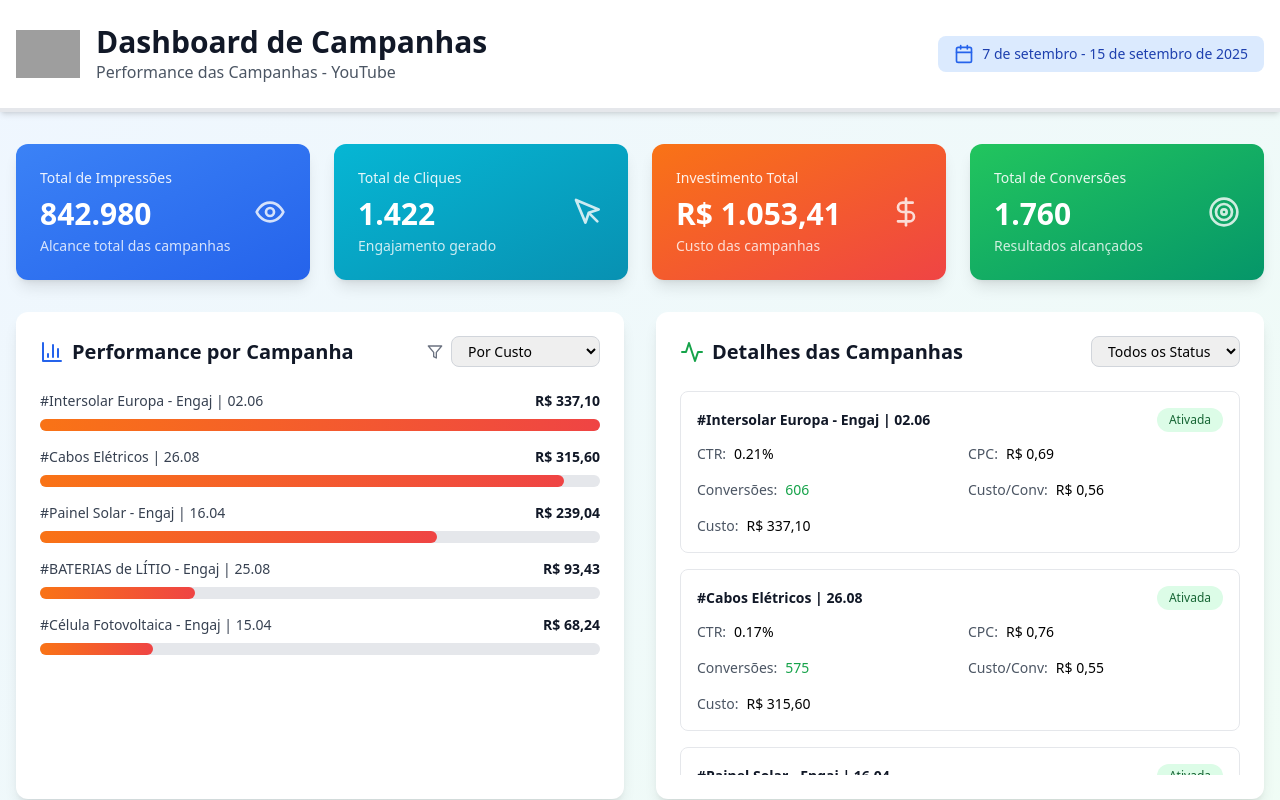
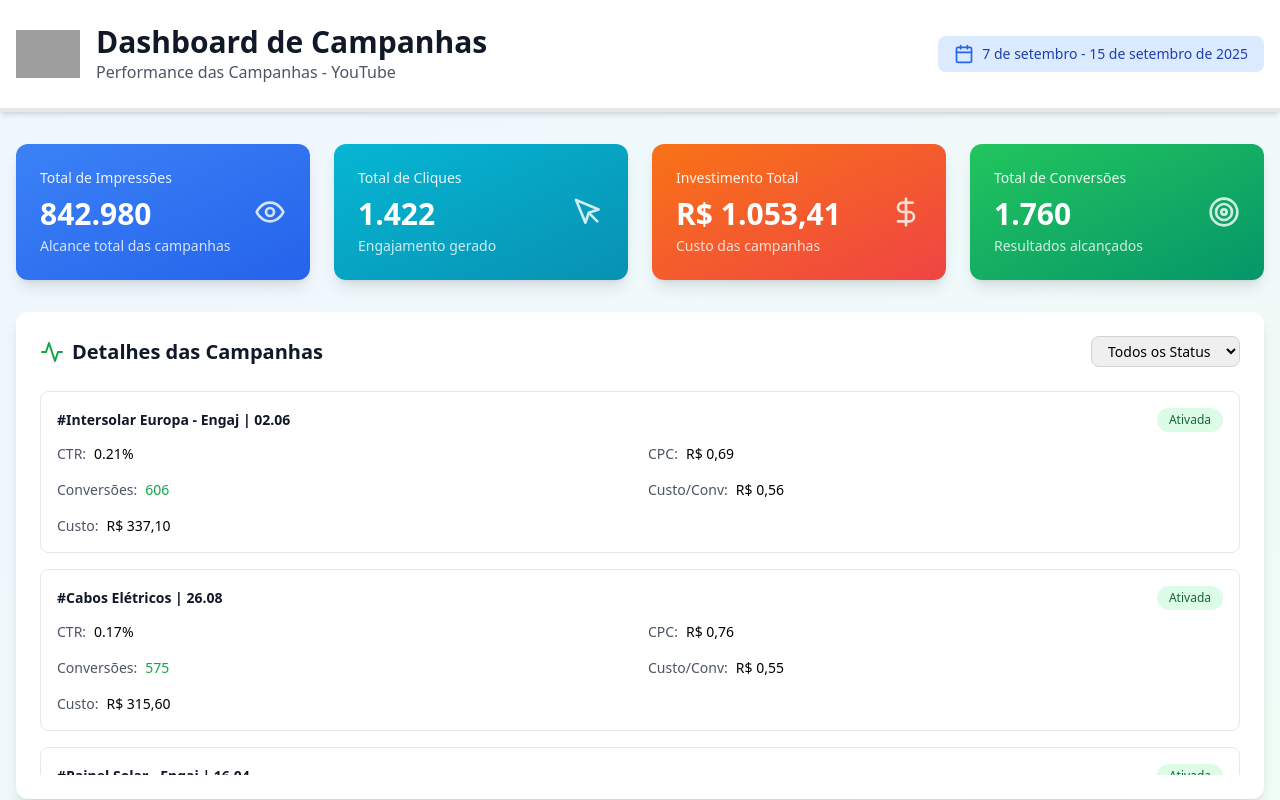
Before and after one commit to GuilhermeGosse/cs-youtube-ads, a React (Vite) app: page / in a window 1280 px wide. Shown: the top 800 px of the page. Built offline with nearby package versions, Linux system fonts and the light colour scheme; grey boxes are pictures that could not be loaded.

Commit message:
Update App.tsx
tirou grafico de barras

```diff
--- a/src/App.tsx
+++ b/src/App.tsx
@@ -232,39 +232,8 @@ function App() {
           />
         </div>
 
-        <div className="grid grid-cols-1 lg:grid-cols-2 gap-8">
-          {/* Chart Section */}
-          <div className="bg-white rounded-xl shadow-lg p-6">
-            <div className="flex items-center justify-between mb-6">
-              <h2 className="text-xl font-bold text-gray-900 flex items-center">
-                <BarChart3 className="mr-2 text-blue-600" size={24} />
-                Performance por Campanha
-              </h2>
-              <div className="flex items-center space-x-2">
-                <Filter size={16} className="text-gray-500" />
-                <select
-                  value={sortBy}
-                  onChange={(e) => setSortBy(e.target.value as 'cost' | 'conversions' | 'clicks')}
-                  className="text-sm border border-gray-300 rounded-lg px-3 py-1 focus:ring-2 focus:ring-blue-500 focus:border-transparent"
-                >
-                  <option value="cost">Por Custo</option>
-                  <option value="conversions">Por Conversões</option>
-                  <option value="clicks">Por Cliques</option>
-                </select>
-              </div>
-            </div>
+        <div className="grid grid-cols-1 lg:grid-cols-1 gap-8">
 
-            <div className="space-y-4">
-              {filteredCampaigns.map((campaign) => (
-                <CampaignBar
-                  key={campaign.id}
-                  campaign={campaign}
-                  maxValue={Math.max(...filteredCampaigns.map(c => c[sortBy as keyof Campaign] as number))}
-                  metric={sortBy}
-                />
-              ))}
-            </div>
-          </div>
 
           {/* Detailed Table */}
           <div className="bg-white rounded-xl shadow-lg p-6">
```
